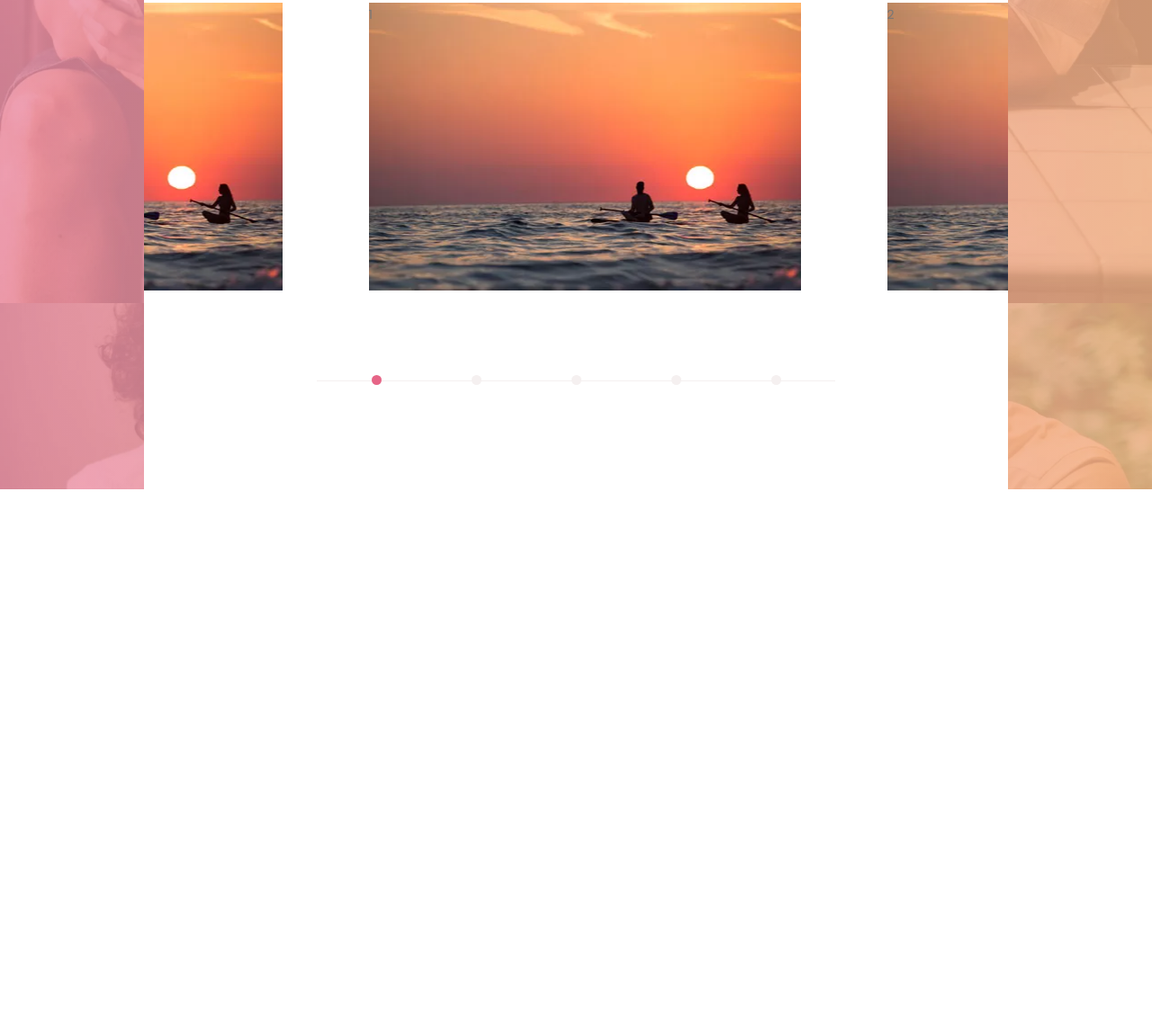
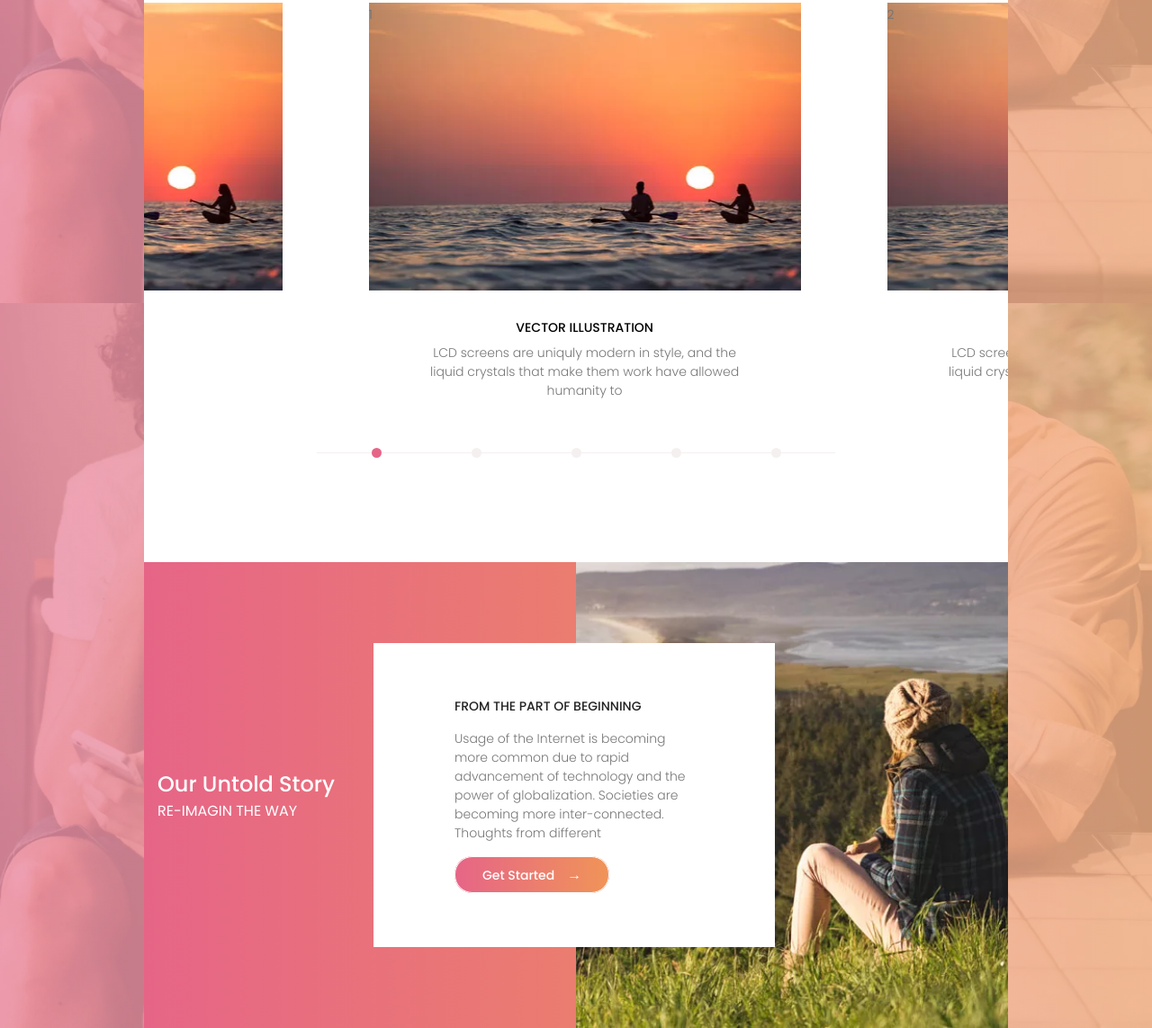
Before and after one commit to mikaeileghbal/dinomuz, a plain HTML site: page index.html in a window 1280 px wide. Shown: the part 2223-3366 px from the top of the page at 90% size. Before the commit the page ends 2767 px from the top, so only its background shows below. Drawn offline with Linux system fonts and the light colour scheme.

Commit message:
Add story section

```diff
--- a/code/index.js
+++ b/code/index.js
@@ -13,6 +13,7 @@ window.addEventListener("DOMContentLoaded", function (e) {
     dot.addEventListener("click", (e) => {
       dots.forEach((dot) => dot.classList.remove("active"));
 
+      console.log(index);
       slides[index + 1].scrollIntoView({
         behavior: "smooth",
         inline: "center",
@@ -20,6 +21,11 @@ window.addEventListener("DOMContentLoaded", function (e) {
       });
 
       dot.classList.add("active");
+
+      Array.prototype.slice
+        .call(slides)
+        .forEach((slide) => slide.classList.remove("active"));
+      slides[index + 1].classList.add("active");
     });
   });
 });
--- a/css/index.scss
+++ b/css/index.scss
@@ -8,3 +8,4 @@
 @import "./partials/feature";
 @import "./partials/service";
 @import "./partials/works";
+@import "./partials/story";
--- /dev/null
+++ b/css/partials/_story.scss
@@ -0,0 +1,49 @@
+.section-story {
+  padding: 90px 0;
+  position: relative;
+  z-index: 1;
+
+  .row {
+    flex-flow: row wrap;
+    justify-content: flex-start;
+    gap: 15px;
+    z-index: 3;
+  }
+
+  .story-title {
+    width: 25%;
+    padding: 0 15px;
+  }
+
+  .story-box {
+    padding: 60px 90px;
+    width: 46.5%;
+    background-color: white;
+
+    h6 {
+      color: #222;
+      margin-bottom: 15px;
+    }
+    p {
+      color: #777;
+      margin-bottom: 16px;
+    }
+    a {
+      padding: 8px 30px;
+    }
+  }
+
+  &::after {
+    content: "";
+    position: absolute;
+    right: 0;
+    top: 0;
+    width: 50%;
+    height: 100%;
+    background-image: url("../../images/story-bg.jpg.webp");
+    background-repeat: no-repeat;
+    background-position: center center;
+    background-size: cover;
+    z-index: -1;
+  }
+}
--- a/css/partials/_works.scss
+++ b/css/partials/_works.scss
@@ -21,19 +21,31 @@
 
 .carousel {
   width: 100%;
-  height: 350px;
+  height: 450px;
   margin-top: 3em;
 
-  //background-color: #ccc;
+  h6 {
+    margin-top: 0.5em;
+    color: black;
+    text-transform: uppercase;
+  }
+
+  p {
+    color: #777;
+    max-width: 350px;
+    margin: 0 auto;
+    margin-top: 0.5em;
+  }
 
   .carousel-wrapper {
     display: flex;
-    //background-color: antiquewhite;
+    height: 100%;
     width: 100%;
     flex-flow: row nowrap;
     overflow: hidden;
     transition: all 0.5s ease;
     scroll-snap-type: x mandatory;
+    position: relative;
   }
 
   .slide {
@@ -41,22 +53,34 @@
     width: 50%;
     margin: 0 3em;
     height: 320px;
-
-    //background-color: #ccc;
     scroll-snap-align: center;
     background-image: url("../../images/slide.jpg");
     background-size: cover;
     background-repeat: no-repeat;
     background-position: center center;
+    position: relative;
+
+    div {
+      position: absolute;
+      bottom: -8.5em;
+      width: 100%;
+      height: 35%;
+      display: none;
+      text-align: center;
+    }
   }
 
   .slide:nth-child(1) {
     margin-left: -34%;
   }
+
+  .slide.active div {
+    display: block;
+  }
 }
 
 .dot-container {
-  margin-top: 3em;
+  margin-top: 1.8em;
   padding: 1em;
   text-align: center;
   //background-color: antiquewhite;
--- a/index.html
+++ b/index.html
@@ -124,10 +124,10 @@
                 </div>
               </div>
               <div class="item-body">
-                <h6 class="uppercase">creative desing</h6>
+                <h6 class="uppercase">DRIVING LESSON</h6>
                 <p>
-                  WordPress, the premier free open-source blogging utility, has
-                  gone through several upgrades in
+                  The buying of large-screen TVs has absolutely skyrocketed
+                  lately. It seems that everyone wants one –
                 </p>
               </div>
             </div>
@@ -142,10 +142,10 @@
                 </div>
               </div>
               <div class="item-body">
-                <h6 class="uppercase">creative desing</h6>
+                <h6 class="uppercase">CLIMBING STAIRS</h6>
                 <p>
-                  WordPress, the premier free open-source blogging utility, has
-                  gone through several upgrades in
+                  Having used discount toner cartridges for twenty years, there
+                  have been a lot of changes in the
                 </p>
               </div>
             </div>
@@ -160,10 +160,10 @@
                 </div>
               </div>
               <div class="item-body">
-                <h6 class="uppercase">creative desing</h6>
+                <h6 class="uppercase">BIKE ACCIDENT</h6>
                 <p>
-                  WordPress, the premier free open-source blogging utility, has
-                  gone through several upgrades in
+                  Every avid independent filmmaker has dre amed about making
+                  that special interest documentary, or
                 </p>
               </div>
             </div>
@@ -178,10 +178,10 @@
                 </div>
               </div>
               <div class="item-body">
-                <h6 class="uppercase">creative desing</h6>
+                <h6 class="uppercase">CAR DRIVING</h6>
                 <p>
-                  WordPress, the premier free open-source blogging utility, has
-                  gone through several upgrades in
+                  Looking to buy a new computer Overwhelmed by all of the
+                  options available to you? Stressed by the
                 </p>
               </div>
             </div>
@@ -196,10 +196,10 @@
                 </div>
               </div>
               <div class="item-body">
-                <h6 class="uppercase">creative desing</h6>
+                <h6 class="uppercase">BEACH HOTEL</h6>
                 <p>
-                  WordPress, the premier free open-source blogging utility, has
-                  gone through several upgrades in
+                  Shure’s Music Phone Adapter (MPA) is our favorite iPhone
+                  solution, since it lets you use the headphones
                 </p>
               </div>
             </div>
@@ -214,10 +214,10 @@
                 </div>
               </div>
               <div class="item-body">
-                <h6 class="uppercase">creative desing</h6>
+                <h6 class="uppercase">UNDER PASSWAY</h6>
                 <p>
-                  WordPress, the premier free open-source blogging utility, has
-                  gone through several upgrades in
+                  Over 92% of computers are infected with Adware and spyware.
+                  Such software is rarely accompanied by
                 </p>
               </div>
             </div>
@@ -232,10 +232,10 @@
                 </div>
               </div>
               <div class="item-body">
-                <h6 class="uppercase">creative desing</h6>
+                <h6 class="uppercase">DAWN TO DUSK</h6>
                 <p>
-                  WordPress, the premier free open-source blogging utility, has
-                  gone through several upgrades in
+                  Computers have become ubiquitous in almost every facet of our
+                  lives. At work, desk jockeys spend hours in
                 </p>
               </div>
             </div>
@@ -256,24 +256,76 @@
             <div class="carousel-wrapper">
               <div class="slide">
                 <span>5</span>
+                <div>
+                  <h6>vector illustration</h6>
+                  <p>
+                    LCD screens are uniquly modern in style, and the liquid
+                    crystals that make them work have allowed humanity to
+                  </p>
+                </div>
+              </div>
+              <div class="slide active">
+                <span>1</span>
+                <div>
+                  <h6>vector illustration</h6>
+                  <p>
+                    LCD screens are uniquly modern in style, and the liquid
+                    crystals that make them work have allowed humanity to
+                  </p>
+                </div>
+              </div>
+              <div class="slide active">
+                <span>2</span>
+                <div>
+                  <h6>vector illustration</h6>
+                  <p>
+                    LCD screens are uniquly modern in style, and the liquid
+                    crystals that make them work have allowed humanity to
+                  </p>
+                </div>
+              </div>
+              <div class="slide">
+                <span>3</span>
+                <div>
+                  <h6>vector illustration</h6>
+                  <p>
+                    LCD screens are uniquly modern in style, and the liquid
+                    crystals that make them work have allowed humanity to
+                  </p>
+                </div>
+              </div>
+              <div class="slide">
+                <span>4</span>
+
+                <div>
+                  <h6>vector illustration</h6>
+                  <p>
+                    LCD screens are uniquly modern in style, and the liquid
+                    crystals that make them work have allowed humanity to
+                  </p>
+                </div>
+              </div>
+              <div class="slide">
+                <span>5</span>
+                1
+                <div>
+                  <h6>vector illustration</h6>
+                  <p>
+                    LCD screens are uniquly modern in style, and the liquid
+                    crystals that make them work have allowed humanity to
+                  </p>
+                </div>
               </div>
               <div class="slide">
                 <span>1</span>
-              </div>
-              <div class="slide">
-                <span>2</span>
-              </div>
-              <div class="slide">
-                <span>3</span>
-              </div>
-              <div class="slide">
-                <span></span>
-              </div>
-              <div class="slide">
-                <span>5</span>
-              </div>
-              <div class="slide">
-                <span>1</span>
+
+                <div>
+                  <h6>vector illustration</h6>
+                  <p>
+                    LCD screens are uniquly modern in style, and the liquid
+                    crystals that make them work have allowed humanity to
+                  </p>
+                </div>
               </div>
             </div>
           </div>
@@ -286,6 +338,31 @@
           </div>
         </div>
       </section>
+
+      <!-- Section story -->
+      <section class="section-story body-gradient">
+        <div class="container">
+          <div class="row flex centered">
+            <div class="story-title">
+              <h3 class="capitalize">our untold story</h3>
+              <span class="uppercase">re-imagin the way</span>
+            </div>
+            <div class="story-box">
+              <h6 class="uppercase">from the part of beginning</h6>
+              <p>
+                Usage of the Internet is becoming more common due to rapid
+                advancement of technology and the power of globalization.
+                Societies are becoming more inter-connected. Thoughts from
+                different
+              </p>
+              <a class="btn btn-gradient" href="">
+                <span class="capitalize">get started</span>
+                <span class="arrow-right"></span>
+              </a>
+            </div>
+          </div>
+        </div>
+      </section>
     </div>
 
     <script src="code/index.js"></script>
```
Also changed, not shown: css/index.css, images/story-bg.jpg.webp (added), 1 other file.
